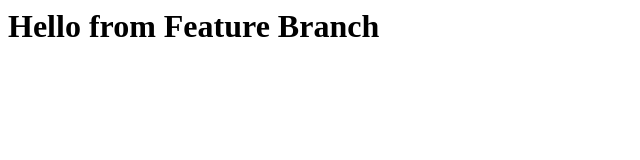
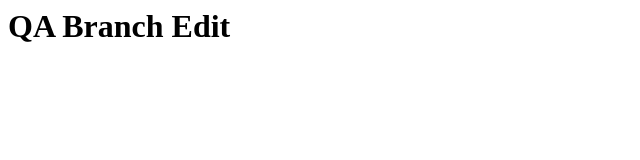
Before and after one commit to Thiseni-Nuda/SE-Assignment, a plain HTML site: page index.html in a window 1280 px wide. Shown: the whole page, without its empty margins (0-640 px from the left). Drawn offline with Linux system fonts and the light colour scheme.

Commit message:
Change one line text in QA branch

```diff
--- a/index.html
+++ b/index.html
@@ -1 +1 @@
-<h1>Hello from Feature Branch</h1>
+<h1>QA Branch Edit</h1>
```
